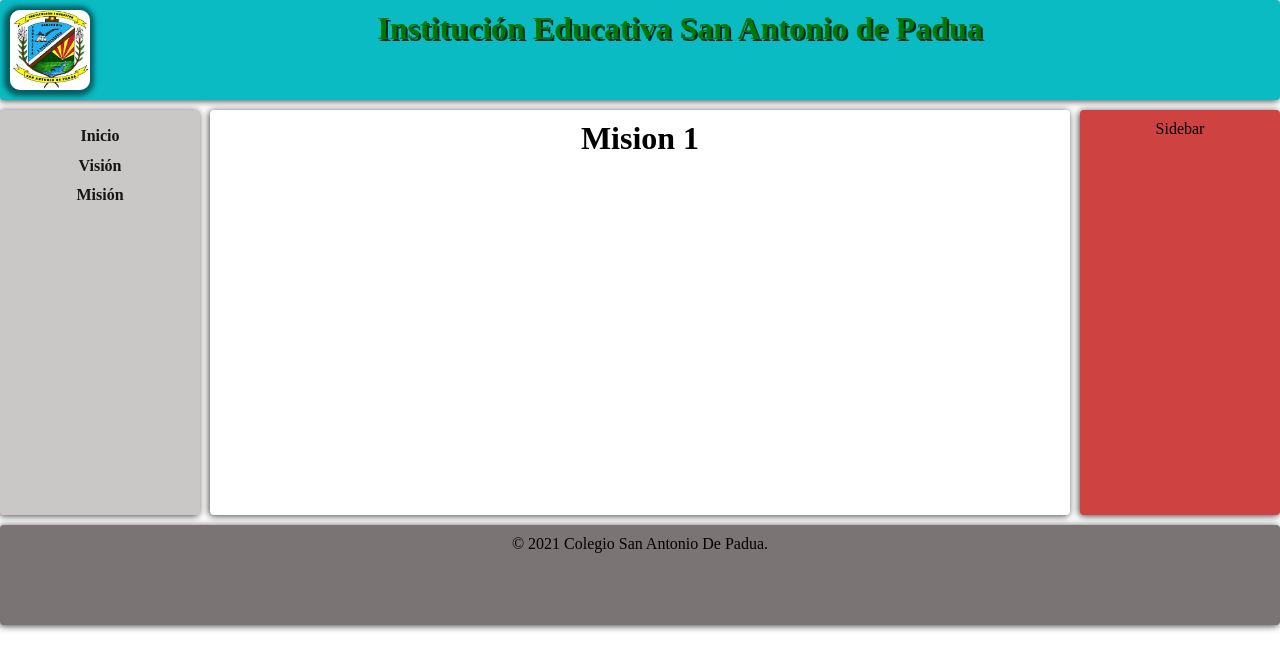
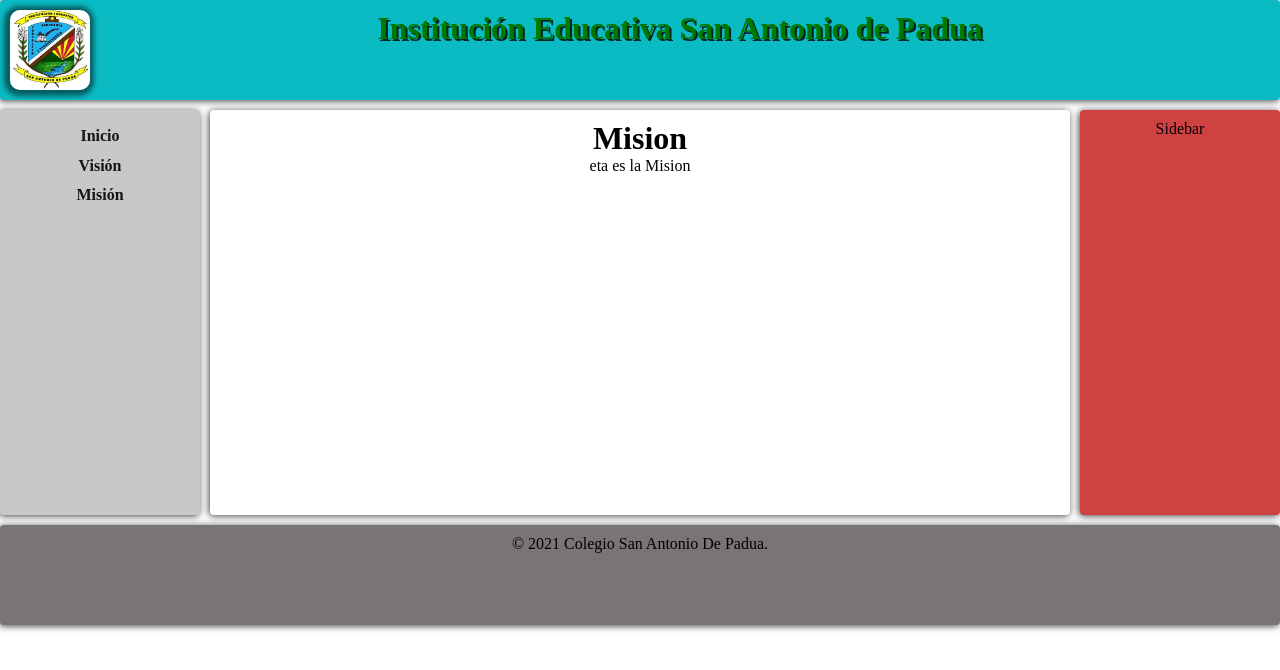
Before and after one commit to Yamidor/webSanAntonio, a React app: page /mission in a window 1280 px wide. Shown: the top 670 px of the page. Built offline with nearby package versions, Linux system fonts and the light colour scheme.

Commit message:
segundo commit

```diff
--- a/src/containers/Mission.jsx
+++ b/src/containers/Mission.jsx
@@ -2,7 +2,8 @@ import React from 'react';
 const Mission = () => {
     return(
         <div className="container">
-            <h1>Mision 1</h1>
+            <h1>Mision</h1>
+            <p>eta es la Mision</p>
         </div>
     )
 
```
